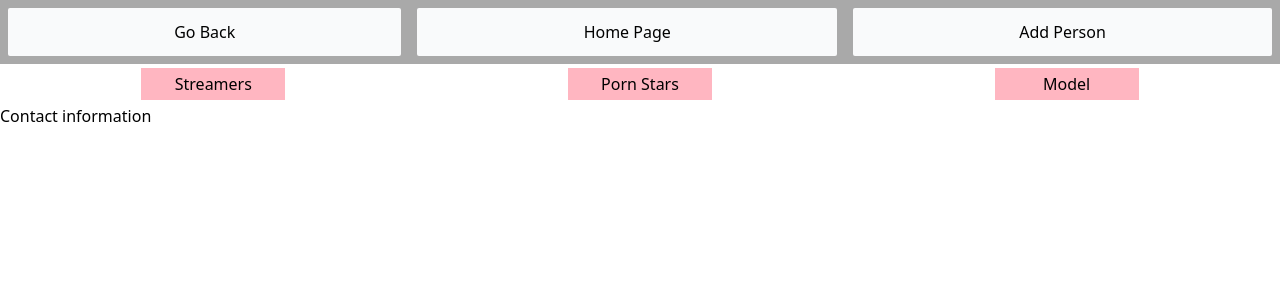
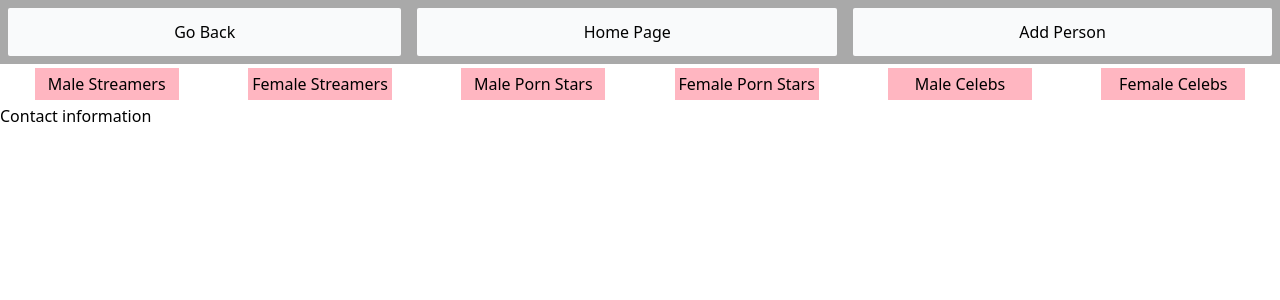
Before and after one commit to ArmyaAli/hot_or_not, a React (Create React App) app in the folder Client/: page / in a window 1280 px wide. Shown: the top 300 px of the page. Built offline with nearby package versions, Linux system fonts and the light colour scheme.

Commit message:
Sample test input

```diff
--- a/Client/src/Pages/MenuPage.tsx
+++ b/Client/src/Pages/MenuPage.tsx
@@ -1,15 +1,23 @@
-import React from 'react';
-import { Footer } from '../Components/Footer/Footer';
-import { MenuGrid } from '../Components/MenuGrid/MenuGrid';
-import { Navbar } from '../Components/Navbar/Navbar'
+import React from "react";
+import { Footer } from "../Components/Footer/Footer";
+import { MenuGrid } from "../Components/MenuGrid/MenuGrid";
+import { Navbar } from "../Components/Navbar/Navbar";
 
 export const MenuPage = () => {
-    return (
-        <div>
-            <Navbar />
-            <MenuGrid categories={["Streamers", "Porn Stars", "Model"]}/>
-            <Footer />
-        </div>
-
-    )
-}
+  return (
+    <div>
+      <Navbar />
+      <MenuGrid
+        categories={[
+          "Male Streamers",
+          "Female Streamers",
+          "Male Porn Stars",
+          "Female Porn Stars",
+          "Male Celebs",
+          "Female Celebs"
+        ]}
+      />
+      <Footer />
+    </div>
+  );
+};
```
